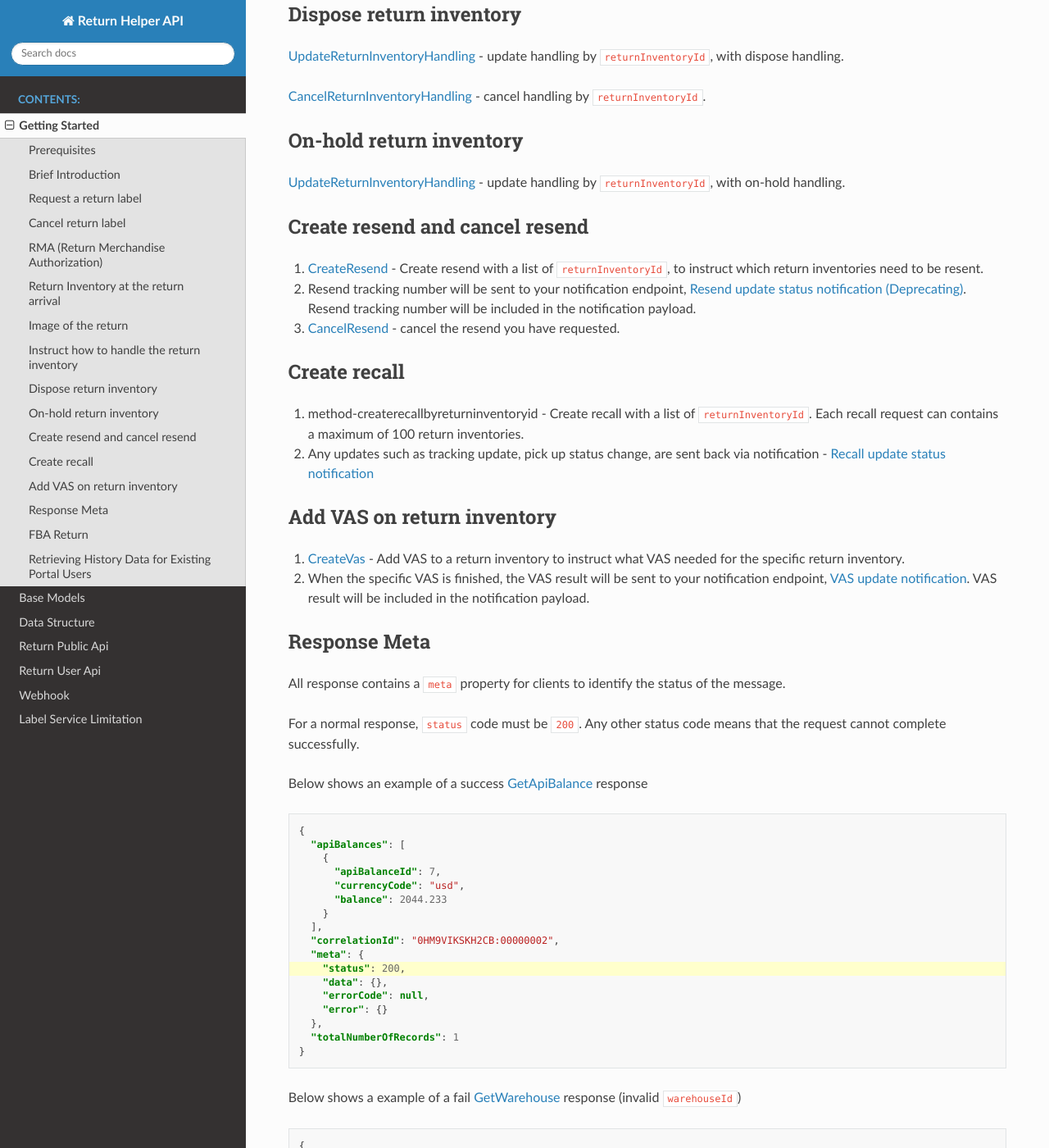
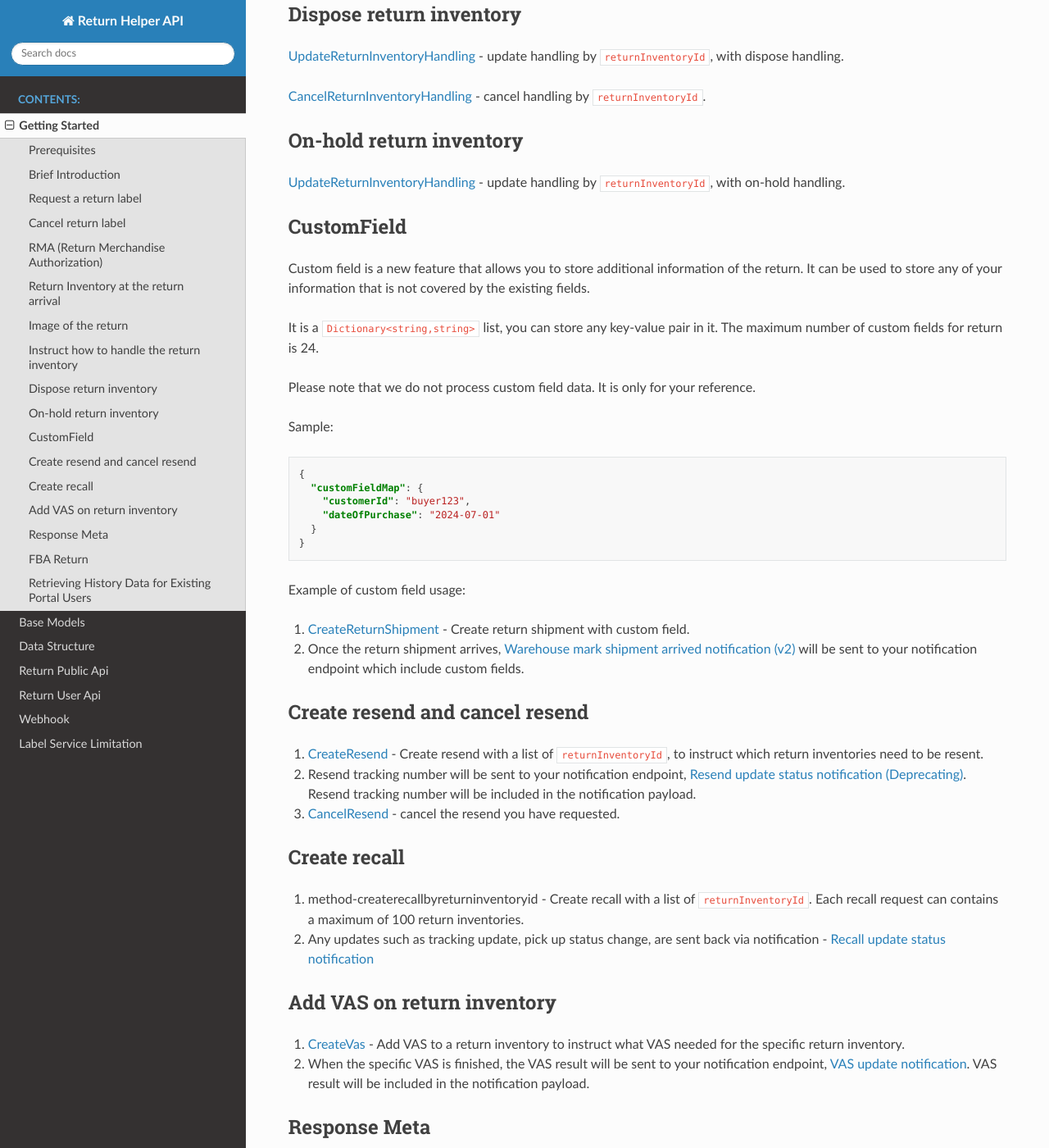
Before and after one commit to ReturnHelper/return-request-api-docs, a Sphinx documentation site: the page built from source/getting_start.rst, in a window 1280 px wide and 1400 px high, scrolled down 2660 px. Shown: the whole window at 82% size. Built offline with Sphinx 7.4.7 and the Read the Docs theme 2.0.0, drawn with Linux system fonts in a browser that asks for light colours.

Commit message:
update: custom field

```diff
--- a/source/Webhook.rst
+++ b/source/Webhook.rst
@@ -1062,7 +1062,7 @@ Shipment
   trackingNumber, string_, Unique globally within 90 days
   referenceNumber, string_,
   serviceType, string_,
-  customFieldMap, List<KeyValuePair>,
+  customFieldMap, List<:ref:`gettingstarted-customfield`>,
   shipToWarehouseId, integer_,
   receiveDate, string_, ISO8601 format
 
--- a/source/getting_start.rst
+++ b/source/getting_start.rst
@@ -111,6 +111,35 @@ On-hold return inventory
 
 :ref:`method-UpdateReturnInventoryHandling` - update handling by ``returnInventoryId``, with on-hold handling.
 
+.. _gettingstarted-customfield:
+
+CustomField
+------------
+
+Custom field is a new feature that allows you to store additional information of the return.
+It can be used to store any of your information that is not covered by the existing fields.
+
+It is a ``Dictionary<string,string>`` list, you can store any key-value pair in it. The maximum number of custom fields for return is 24.
+
+Please note that we do not process custom field data. It is only for your reference.
+
+Sample:
+
+.. code-block:: json
+
+  {
+    "customFieldMap": {
+      "customerId": "buyer123",
+      "dateOfPurchase": "2024-07-01"
+    }
+  }
+
+Example of custom field usage:
+
+1. :ref:`method-createreturnshipment` - Create return shipment with custom field.
+2. Once the return shipment arrives, :ref:`notification-warehousemarkshipmentarrivedv2` will be sent to your notification endpoint which include custom fields.
+
+
 Create resend and cancel resend
 -------------------------------
 
--- a/source/index.rst
+++ b/source/index.rst
@@ -45,6 +45,8 @@ Changelog
      - Added :ref:`index-deprecating` list
    * -
      - Add descriptions about multiple return inventory within a same shipment to :ref:`gettingstarted-returnarrival`
+   * -
+     - Add :ref:`gettingstarted-customfield` in :ref:`method-createreturnshipment` and :ref:`notification-warehousemarkshipmentarrivedv2`
 
 .. _index-Deprecating:
 
--- a/source/return_user_api.rst
+++ b/source/return_user_api.rst
@@ -641,6 +641,8 @@ Create a return shipment and queue a return label request. The return label will
 
 Note that a return shipment is not editable once it is created. If you need to change the return shipment, you can cancel the label and create a new one. To cancel a label please check :ref:`method-CancelLabel`.
 
+This API method support :ref:`gettingstarted-customfield`
+
 ::
 
 [POST] <userapi-endpoint>/ReturnShipment/createReturnShipment
@@ -667,6 +669,7 @@ Note that a return shipment is not editable once it is created. If you need to c
    shipToWarehouseId, integer_, YES,  Obtain from user api :ref:`method-getAllWarehouse` or :ref:`method-getWarehouseByFromCountry`
    boxType, string_, YES, Use ``cus`` or obtain from :ref:`method-GetAllBoxTypes`
    parcel, :ref:`structure-ParcelPayload`, YES, Details see below
+   customFieldMap, List<:ref:`gettingstarted-customfield`>,, Custom Field
 
 .. _structure-ShipFromPayload:
 
```
